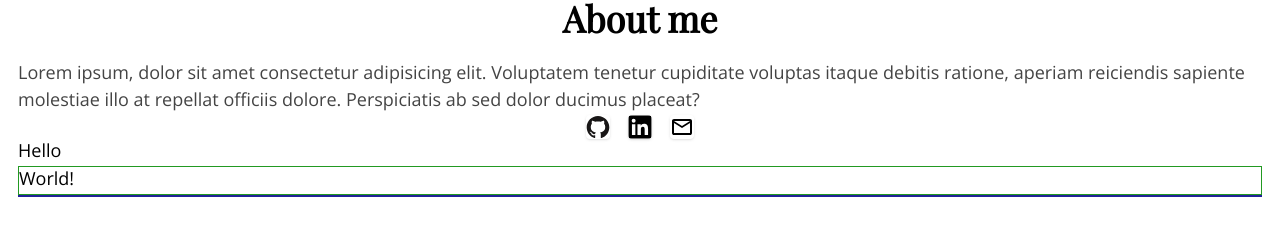
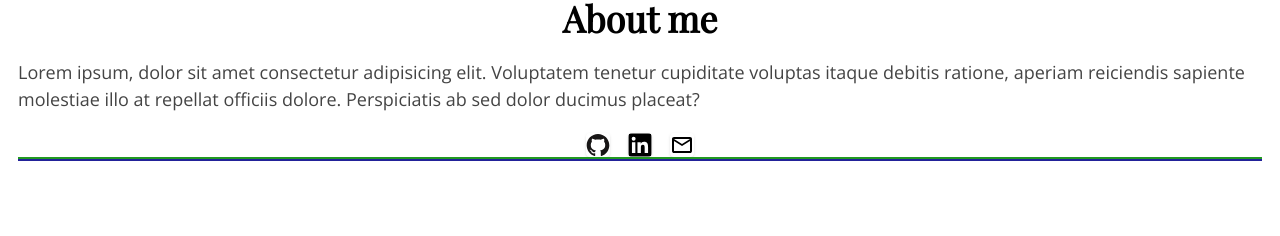
Before and after one commit to detierrez/odin-homepage, a website built with webpack: page src/template.html in a window 1280 px wide. Shown: the part 340-576 px from the top of the page. Built offline with nearby package versions, Linux system fonts and the light colour scheme.

Commit message:
Implement base header layout

```diff
--- a/src/modules/ui/components/header/index.js
+++ b/src/modules/ui/components/header/index.js
@@ -3,6 +3,5 @@ import "./style.css";
 export default function renderHeader() {
   const header = document.createElement("header");
   header.classList.add("header");
-  header.textContent = "Hello"
   return header;
 }
--- a/src/modules/ui/components/header/style.css
+++ b/src/modules/ui/components/header/style.css
@@ -42,6 +42,7 @@ header p {
 }
 
 .links {
+  margin-top: 1em;
   display: flex;
   justify-content: center;
   gap: 1em;
--- a/src/modules/ui/components/main/index.js
+++ b/src/modules/ui/components/main/index.js
@@ -3,6 +3,5 @@ import "./style.css";
 export default function renderMain() {
   const main = document.createElement("main");
   main.classList.add("main");
-  main.textContent = "World!"
   return main;
 }
--- a/src/modules/ui/components/main/style.css
+++ b/src/modules/ui/components/main/style.css
@@ -1,3 +1,2 @@
 main {
-
 }
```
Also changed, not shown: src/template.html (+0 -1 lines). Lines whose indentation alone changed are shown as unchanged.
